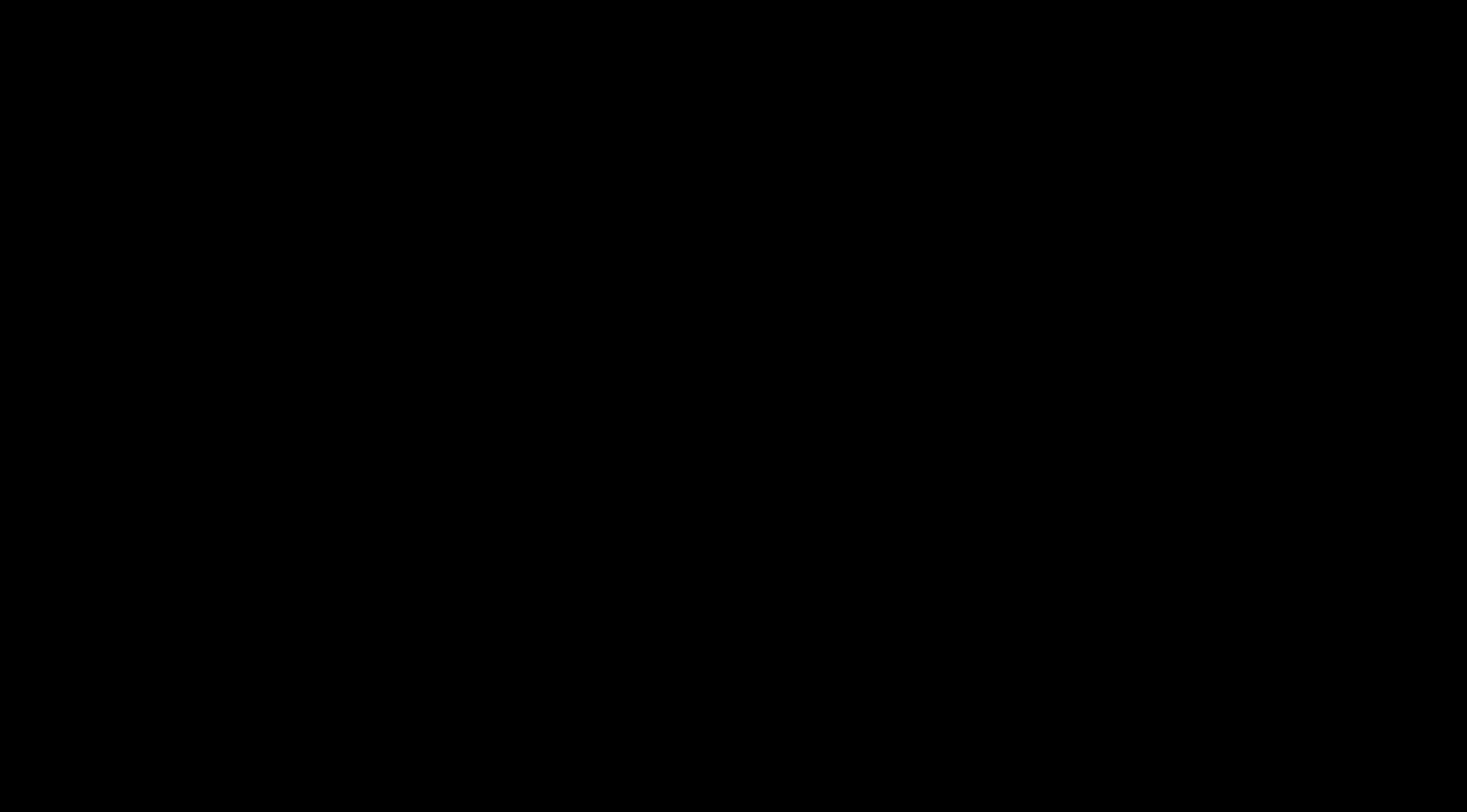
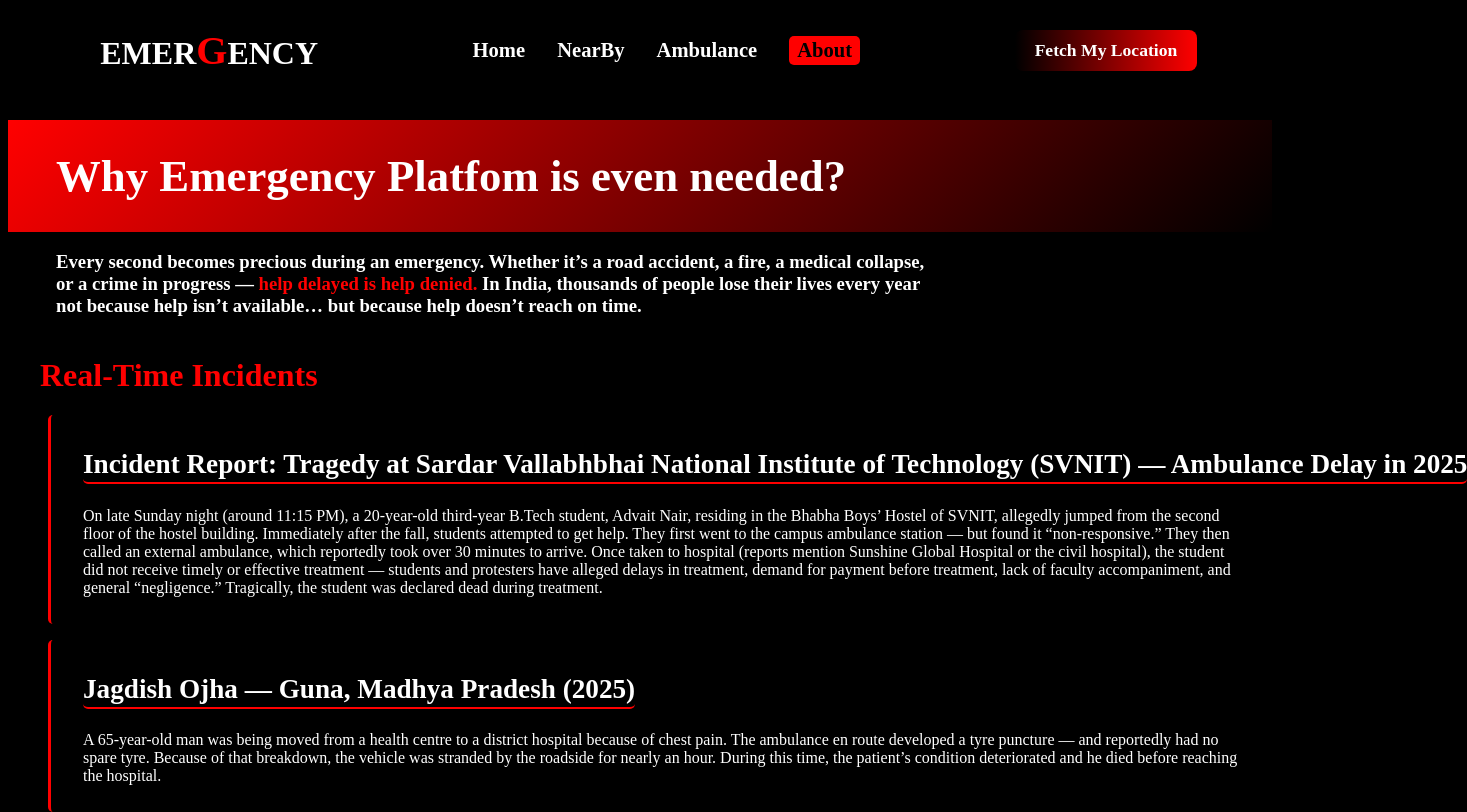
Before and after one commit to Twinklekumari2/Emergency, a React (Vite) app in the folder frontend/emergency/: page /about-us in a window 1280 px wide. Before the commit this address had no page. Shown: the top 812 px of the page, 1467 px wide, since content can reach past the window. Built offline with nearby package versions, Linux system fonts and the light colour scheme.

Commit message:
some changes in frontend

```diff
--- a/frontend/emergency/src/App.jsx
+++ b/frontend/emergency/src/App.jsx
@@ -3,6 +3,7 @@
 import { Route,Routes,Navigate, useNavigate} from 'react-router-dom'
 import HomePage from './pages/HomePage.jsx'
 import { ToastContainer } from 'react-toastify';
+import About from './pages/About.jsx';
 
 const App = () => {
   return (
@@ -14,9 +15,9 @@
     />
       <Routes>
         <Route path='/' element={<HomePage/>}/>
-        {/* <Route path='/near-by' element={<NearBy/>}/>
-        <Route path='/ambulance' element={<Ambulance/>}/>
-        <Route path='/about-us' element={<About/>}/> */}
+        {/* <Route path='/near-by' element={<NearBy/>}/> */}
+        {/* <Route path='/ambulance' element={<Ambulance/>}/> */}
+        <Route path='/about-us' element={<About/>}/>
       </Routes>
     </div>
   )
--- a/frontend/emergency/src/components/Navbar.jsx
+++ b/frontend/emergency/src/components/Navbar.jsx
@@ -33,8 +33,8 @@
              className={location.pathname === "/ambulance" ? "active" : ""}
              onClick={() => navigate('/ambulance')}>Ambulance</h3>
             <h3
-            className={location.pathname === "/about" ? "active" : ""}
-            onClick={() => navigate('/about')}>About</h3>
+            className={location.pathname === "/about-us" ? "active" : ""}
+            onClick={() => navigate('/about-us')}>About</h3>
         </div>
 
         {/* ----------- RIGHT SIDE ----------- */}
--- /dev/null
+++ b/frontend/emergency/src/components/WhyItMatters.jsx
@@ -0,0 +1,64 @@
+import React from 'react'
+import './../styles/whyItMatters.css'
+
+const WhyItMatters = () => {
+  return (
+    <div className='whyItMatters'>
+        <div className='why-left-side'>
+            <h1>Why Emergency Platfom is even needed?</h1>
+        </div>
+        <div className='why-right-side'>
+            <h3>Every second becomes precious during an emergency. Whether it’s a road accident, a fire, a medical collapse, or a crime in progress — <span>help delayed is help denied.</span> In India,
+            thousands of people lose their lives every year not because help isn’t available… but because help doesn’t reach on time.</h3>
+        </div>
+        <div className='why-incidents'>
+            <h1>Real-Time Incidents</h1>
+            <div>
+                <ul>
+                    <li>
+                        <h2>Incident Report: Tragedy at Sardar Vallabhbhai National Institute of Technology (SVNIT) — Ambulance Delay in 2025</h2>
+<p>On late Sunday night (around 11:15 PM), a 20-year-old third-year B.Tech student, Advait Nair, residing in the Bhabha Boys’ Hostel of SVNIT, allegedly jumped from the second floor of the hostel building. Immediately after the fall, students attempted to get help. They first went to the campus ambulance station — but found it “non-responsive.” They then called an external ambulance, which reportedly took over 30 minutes to arrive. Once taken to hospital (reports mention Sunshine Global Hospital or the civil hospital), the student did not receive timely or effective treatment — students and protesters have alleged delays in treatment, demand for payment before treatment, lack of faculty accompaniment, and general “negligence.” Tragically, the student was declared dead during treatment.</p>
+                    </li>
+                    <li>
+                        <h2>Jagdish Ojha — Guna, Madhya Pradesh (2025)</h2>
+                        <p>
+                            A 65-year-old man was being moved from a health centre to a district hospital because of chest pain. The ambulance en route developed a tyre puncture — and reportedly had no spare tyre. Because of that breakdown, the vehicle was stranded by the roadside for nearly an hour. During this time, the patient’s condition deteriorated and he died before reaching the hospital.
+                        </p>
+                    </li>
+                    <li>
+                        <h2>Savita Birajdar — Thane / Kalyan East, Maharashtra (2025)</h2>
+                        <p>
+                            She had suffered a paralytic stroke and brain haemorrhage. When her condition worsened, doctors advised urgent shifting to a better hospital. But ambulance transport was delayed — reportedly she waited for nearly five hours before an ambulance could transport her. By then, her condition was critical and she died. After investigation, several hospital and ambulance-staff were suspended or served show-cause notices.
+                        </p>
+                    </li>
+                    <li>
+                       <h2> Raju Munda — Dhenkanal, Odisha (2025)</h2>
+                       <p>A three-year-old child slipped into a canal and was rescued, but injured. The family called the 108 ambulance service to transport him to hospital. According to the family, the ambulance never arrived on time; thus, they had to take him by motorbike to the hospital. By the time they reached, the child had died.</p>
+                    </li>
+                    <li>
+                        <h2>Two Patients — Kozhikode, Kerala (December 2024)</h2>
+                         <p>
+                            Two critically ill patients — Sulaikha (54) and Shajil Kumar (49) — died because their ambulances got stuck in a heavy traffic jam on a highway under construction. Traffic congestion delayed the ambulance by over 30 minutes, worsening their condition fatally.
+                         </p>
+                    </li>
+                    <li>
+                        <h2>Pradyumna Panda — Nischintakoili to Cuttack, Odisha (2025)</h2>
+                        <p>The patient was being transported from a community health centre to a major hospital (SCB Medical College) when the ambulance reportedly broke down. The vehicle failed midway, and despite repeated attempts by the driver to resume, the ambulance remained idle for over an hour. The patient’s condition worsened, and upon reaching the hospital in another ambulance (or a replacement), he was declared brought dead. The family has blamed the ambulance-delay and lack of oxygen supply during the breakdown as primary causes.</p>
+                    </li>
+                </ul>
+            </div>
+        </div>
+        <div className='functionality'>
+            <div className='func-heading'>
+                <h1>How this Emergency Platform Works?</h1>
+            </div>
+            <div className='func-content'>
+
+            </div>
+
+        </div>
+    </div>
+  )
+}
+
+export default WhyItMatters
--- /dev/null
+++ b/frontend/emergency/src/pages/About.jsx
@@ -0,0 +1,17 @@
+import React from 'react'
+import Navbar from '../components/Navbar'
+import Footer from '../components/Footer'
+import './../styles/pages.css'
+import WhyItMatters from '../components/WhyItMatters'
+
+const About = () => {
+  return (
+    <div className='about-page'>
+        <Navbar/>
+        <WhyItMatters/>
+        <Footer/>
+    </div>
+  )
+}
+
+export default About
--- a/frontend/emergency/src/styles/footer.css
+++ b/frontend/emergency/src/styles/footer.css
@@ -1,7 +1,7 @@
 .footer{
     width: auto;
     height: auto;
-    background: red;
+    background: rgba(255, 0, 0, 0.9);
     display: flex;
     flex-direction: column;
     justify-content: space-between;
@@ -16,7 +16,7 @@
     display: flex;
     justify-content: space-between;
     align-items: center;
-    background-color: red;
+    /* background-color: red; */
     padding: 2rem 4rem;
 }
 /* .footer-logo{
--- a/frontend/emergency/src/styles/pages.css
+++ b/frontend/emergency/src/styles/pages.css
@@ -2,3 +2,7 @@
     width:100%;
     height:100vh;
 }
+.about-page{
+    width: 100%;
+    height: 100vh;
+}
--- /dev/null
+++ b/frontend/emergency/src/styles/whyItMatters.css
@@ -0,0 +1,54 @@
+.whyItMatters{
+    display: flex;
+    flex-direction: column;
+    justify-content: center;
+    /* align-items: center; */
+    margin-top: 15vh;
+    /* border: 2px solid yellow; */
+    width: 100%;
+    /* padding: 2rem; */
+    margin-bottom: 3rem;
+}
+.why-left-side{
+    font-size: 1.4rem;
+    padding: 0 0 0 3rem;
+    background:linear-gradient(135deg, red, black);
+}
+.why-right-side{
+    width: 70%;
+    font: 1rem;
+    padding: 0 0 0 3rem;
+}
+.why-right-side span{
+    color: red;
+}
+.why-incidents h1{
+    font-size: 2rem;
+    padding: 0 0 0 2rem;
+    font-weight: 700;
+    color: red;
+}
+.why-incidents ul li{
+    margin-bottom: 1rem;
+}
+.why-incidents li{
+    border-left: 3px solid red;
+    border-radius: 5px;
+    padding: 0.7rem 2rem;
+    list-style: none;
+}
+.why-incidents h2{
+    width: max-content;
+    font-size: 1.7rem;
+    font-weight: 700;
+    border-bottom: 2px solid red;
+    padding-bottom: 2px;
+    border-radius: 5px;
+}
+.functionality{
+    font-size: 1.4rem;
+    padding: 0 5rem 0 0;
+    background:linear-gradient(135deg, black, red);
+    text-align: right;
+    font-weight: 700;
+}
```
